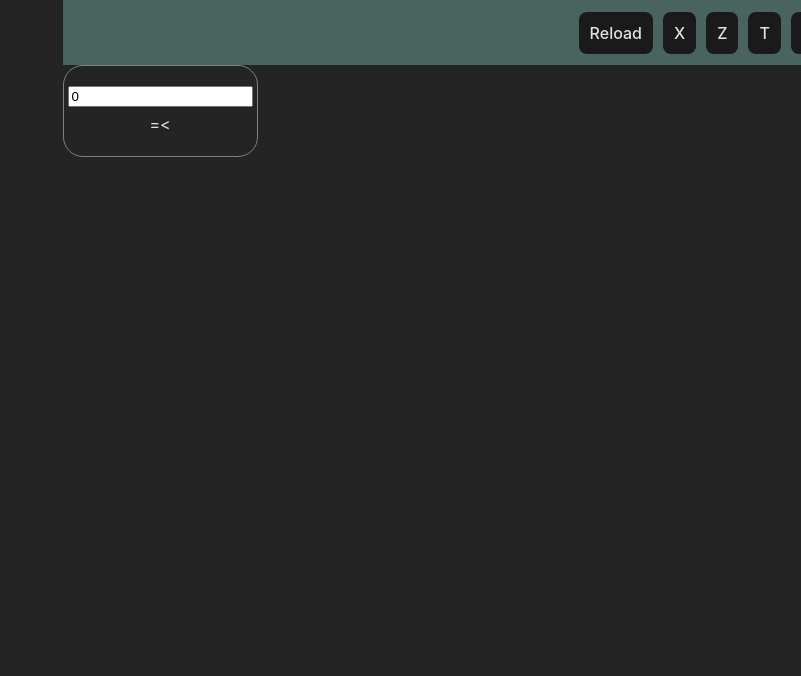
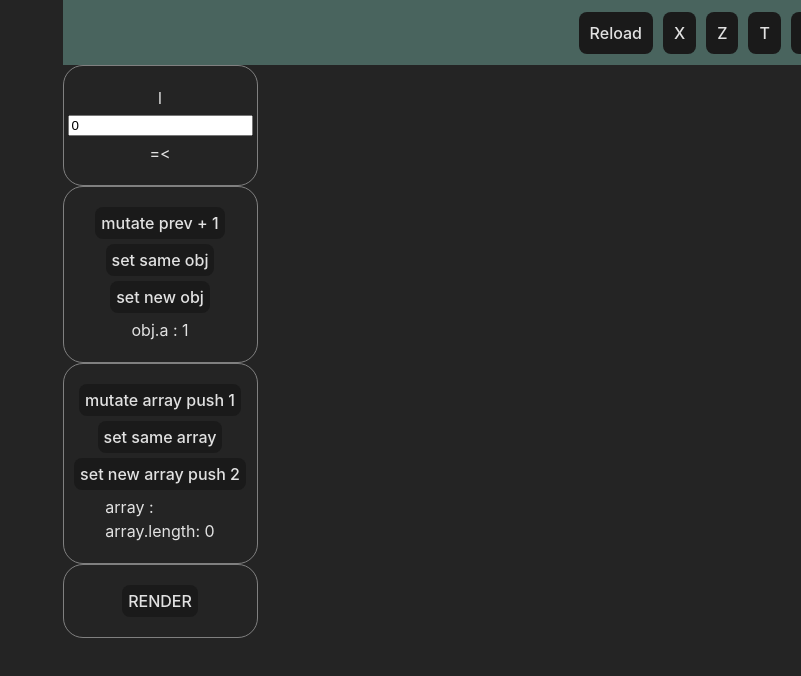
Before and after one commit to Merzaad/learning_react, a React (Vite) app: page /s in a window 1280 px wide. Shown: the top 676 px of the page, without its empty margins (479-1280 px from the left). Built offline with nearby package versions, Linux system fonts and the light colour scheme.

Commit message:
test mutating state, using object as dependecy and capturing state

```diff
--- a/src/pages/s/index.tsx
+++ b/src/pages/s/index.tsx
@@ -3,8 +3,12 @@ import './index.css'
 
 const S = () => {
   const [state, setState] = React.useState(0)
+  const [obj, setObj] = React.useState({ a: 1 })
+  const [array, setArray] = React.useState<number[]>([])
+  const [render, setRender] = React.useState(false)
   const ref = React.useRef(0)
-  const Test = React.useMemo(() => {
+  const testUpdatingRefInMemo = React.useMemo(() => {
+    // doesnt work in strict mode
     const test = state - ref.current > 0 ? '>' : '=<'
     ref.current = state
     return test
@@ -13,11 +17,65 @@ const S = () => {
     const { value } = event.target
     setState(Number(value))
   }
+  React.useEffect(() => {
+    console.log(obj)
+  }, [obj])
+  React.useEffect(() => {
+    console.log(array)
+    // [array.length] as dependency
+  }, [array])
+  React.useEffect(() => {
+    console.log('render')
+    setTimeout(() => {
+      // if mutate, print updated but if new obj set, print captured
+      // if press render then set new then mutate, print captured in first
+      // if press render then set mutate then set new, print captured in first + mutate
+      console.log(array)
+      console.log(obj)
+    }, 2000)
+  }, [render])
   return (
     <div className="S">
       <div className="box">
+        l
         <input onChange={inputChangeHandler} value={state} />
-        {Test}
+        {testUpdatingRefInMemo}
+      </div>
+      <div className="box">
+        <button
+          onClick={() =>
+            setObj((prev) => {
+              prev.a += 1
+              return prev
+            })
+          }
+        >
+          mutate prev + 1
+        </button>
+        <button onClick={() => setObj(obj)}>set same obj</button>
+        <button onClick={() => setObj({ a: obj.a + 1 })}>set new obj</button>
+        obj.a : {obj.a}
+      </div>
+      <div className="box">
+        <button
+          onClick={() =>
+            setArray((prev) => {
+              prev.push(1)
+              console.log(prev)
+              return prev
+            })
+          }
+        >
+          mutate array push 1
+        </button>
+        <button onClick={() => setArray(array)}>set same array</button>
+        <button onClick={() => setArray([...array, 2])}>set new array push 2</button>
+        array : {array}
+        <br />
+        array.length: {array.length}
+      </div>
+      <div className="box">
+        <button onClick={() => setRender(!render)}>RENDER</button>
       </div>
     </div>
   )
--- a/src/pages/y/index.tsx
+++ b/src/pages/y/index.tsx
@@ -14,12 +14,8 @@ const reducer: React.Reducer<any[], React.ReducerAction<Reducer>> = (state, acti
 export default function Y() {
   const [state, dispatch] = React.useReducer(reducer, [])
   const [staled, setStaled] = React.useState(0)
-  const testStale = 1 + staled
-  const testLocalstorageStale = localStorage.getItem('stale') || 0
   const staledCallback = React.useCallback(() => {
-    const testStale2 = 1 + staled
-    const testLocalstorageStale2 = localStorage.getItem('stale') || 0
-    console.log(testStale, testStale2, testLocalstorageStale, testLocalstorageStale2)
+    console.log(staled, localStorage.getItem('stale'))
   }, [])
   const onStaledIncrease = () => {
     setStaled((prev) => prev + 1)
```
